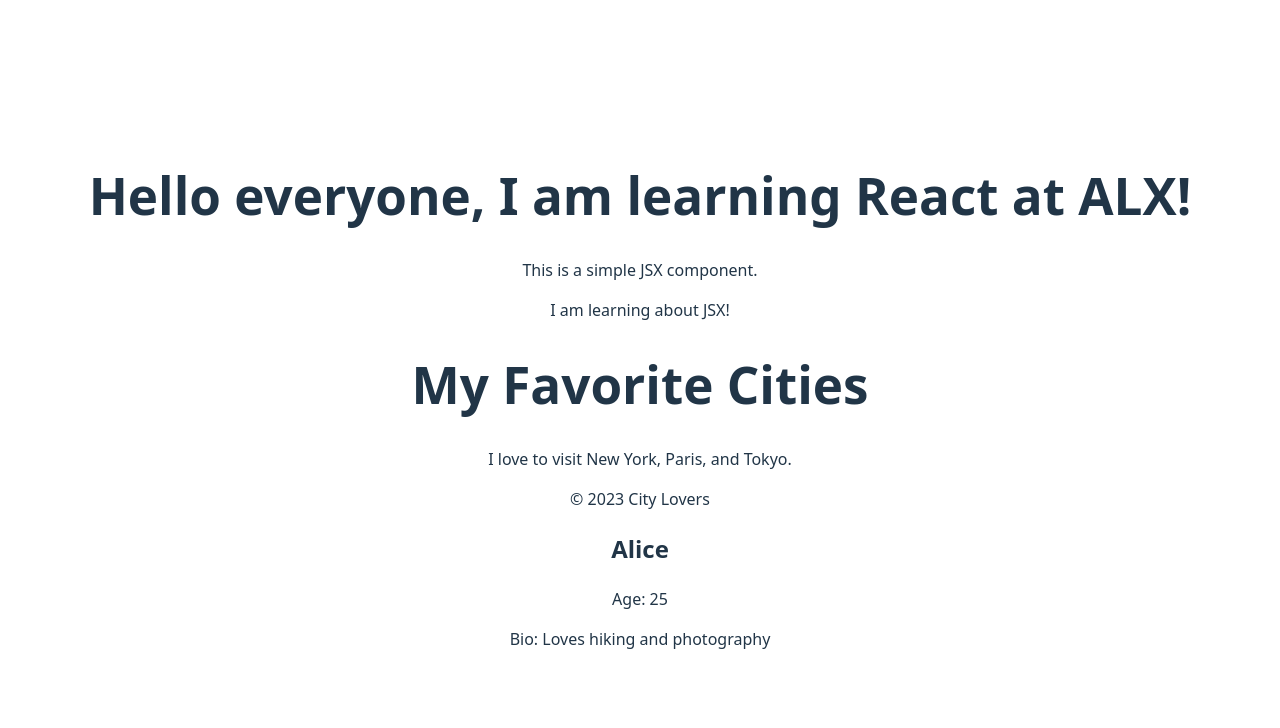
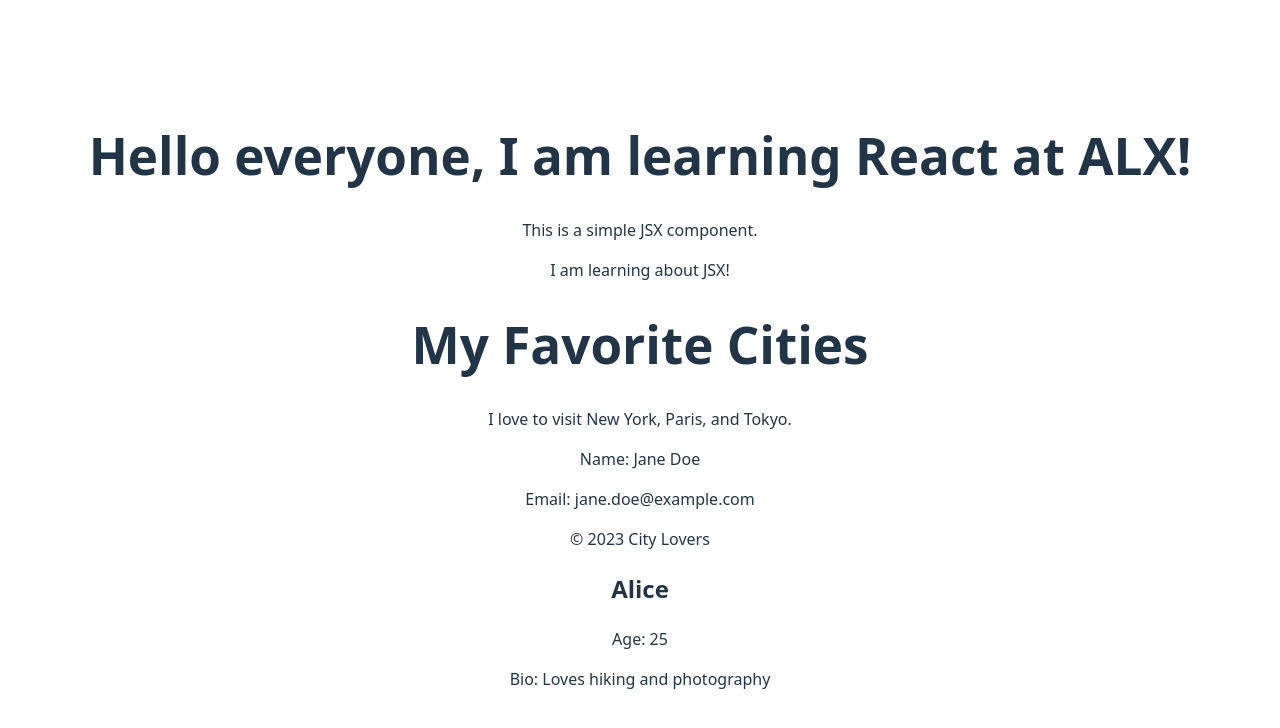
Before and after one commit to RubyTater/alx-fe-reactjs, a React (Vite) app in the folder alx-react-app-props/: page / in a window 1280 px wide. Shown: the top 728 px of the page. Built offline with nearby package versions, Linux system fonts and the light colour scheme.

Commit message:
UserContext

```diff
--- a/alx-react-app-props/src/App.jsx
+++ b/alx-react-app-props/src/App.jsx
@@ -5,9 +5,12 @@ import Header from './components/Header'
 import MainContent from './components/MainContent'
 import Footer from './components/Footer'
 import UserProfile from './components/UserProfile'
+import ProfilePage from './components/ProfilePage'
+import UserContext from './UserContext'
 
 function App() {
   const [count, setCount] = useState(0)
+  const userData = { name: "Jane Doe", email: "jane.doe@example.com" };
 
   return (
     <>
@@ -17,6 +20,10 @@ function App() {
 
       <MainContent />
 
+      <UserContext.Provider value={userData}>
+        <ProfilePage />
+      </UserContext.Provider>
+
       <Footer />
 
       <UserProfile name="Alice" age="25" bio="Loves hiking and photography" />
--- /dev/null
+++ b/alx-react-app-props/src/UserContext.js
@@ -0,0 +1,5 @@
+import { createContext } from "react";
+
+const UserContext = createContext(null);
+
+export default UserContext;
--- /dev/null
+++ b/alx-react-app-props/src/components/ProfilePage.jsx
@@ -0,0 +1,7 @@
+import UserInfo from './UserInfo';
+
+function ProfilePage() {
+  return <UserInfo />;
+}
+
+export default ProfilePage;
--- /dev/null
+++ b/alx-react-app-props/src/components/UserDetails.jsx
@@ -0,0 +1,14 @@
+import { useContext } from "react";
+import UserContext from "../UserContext";
+
+function UserDetails() {
+    const userData = useContext(UserContext);
+    return (
+      <div>
+        <p>Name: {userData.name}</p>
+        <p>Email: {userData.email}</p>
+      </div>
+    );
+  }
+
+  export default UserDetails;
--- /dev/null
+++ b/alx-react-app-props/src/components/UserInfo.jsx
@@ -0,0 +1,7 @@
+import UserDetails from './UserDetails';
+
+function UserInfo() {
+  return <UserDetails />;
+}
+
+export default UserInfo;
```
